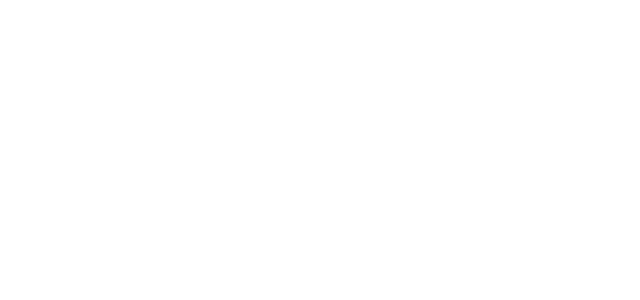
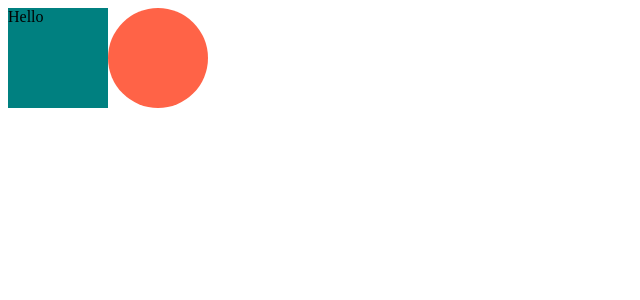
Before and after one commit to jisngprk/react-masterclass, a React (Create React App) app: page / in a window 1280 px wide. Shown: the top 300 px of the page, without its empty margins (0-640 px from the left). Built offline with nearby package versions, Linux system fonts and the light colour scheme.

Commit message:
Adapting and Extending

```diff
--- a/package.json
+++ b/package.json
@@ -9,6 +9,7 @@
     "react": "^18.2.0",
     "react-dom": "^18.2.0",
     "react-scripts": "5.0.1",
+    "styled-components": "^6.1.1",
     "web-vitals": "^2.1.4"
   },
   "scripts": {
--- a/src/App.js
+++ b/src/App.js
@@ -1,5 +1,35 @@
+import styled from "styled-components";
+
+const Father = styled.div`
+  display: flex;
+`;
+
+const Box = styled.div`
+  background-color: ${(props) => props.bgColor};
+  width: 100px;
+  height: 100px;
+`
+
+const Circle = styled(Box)`
+  border-radius: 50px;
+`
+
+const Text = styled.span`
+
+`
+
 function App() {
-  return null;
+  return (
+      <Father>
+        <Box bgColor="teal">
+          <Text>Hello</Text>
+        </Box>
+        <Circle bgColor="tomato"></Circle>
+      </Father>
+
+  )
+
+
 }
 
 export default App;
```
Also changed, not shown: 1 other file (tests, documents, lock files or other folders).
